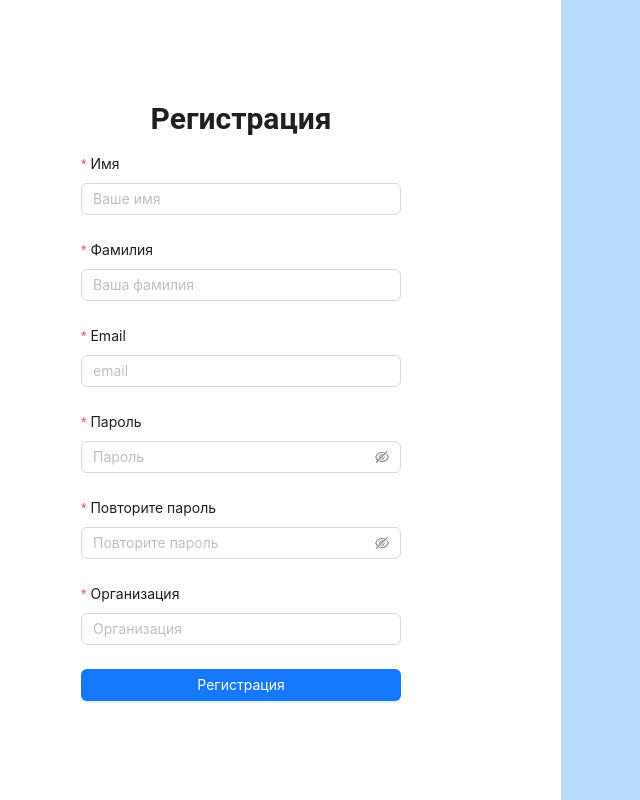
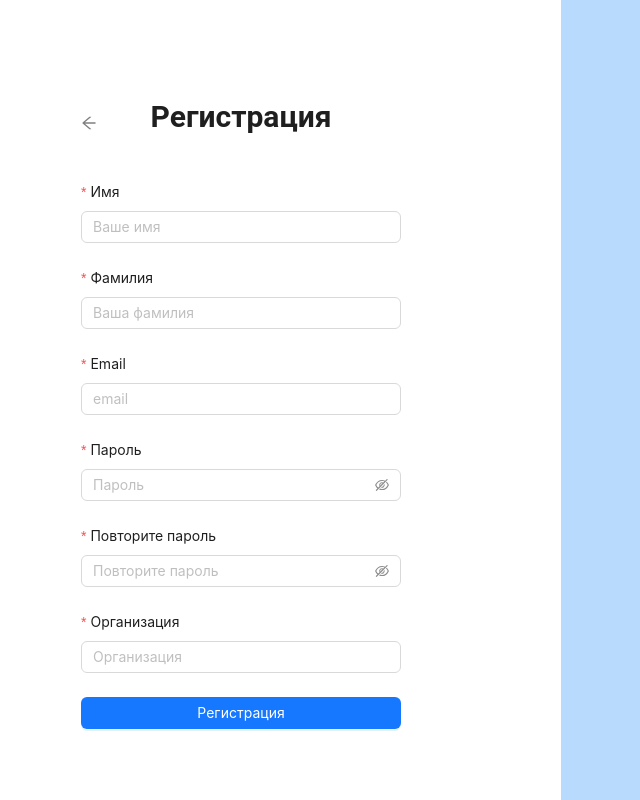
Before and after one commit to Sardorxon9/wr1, a React (Vite) app: page /register in a window 1280 px wide. Shown: the whole page, without its empty margins (79-719 px from the left). Built offline with nearby package versions, Linux system fonts and the light colour scheme.

Commit message:
fixed ui, added nav back
arrow back

```diff
--- a/src/components/login-signUp/registrationOwner.css
+++ b/src/components/login-signUp/registrationOwner.css
@@ -26,19 +26,41 @@ html, body {
     background-color: rgb(183, 218, 253);
 }
 
+.content-container {
+    display: flex;
+    justify-content: center;
+    align-items: center;
+    width: 100%;
+    padding-top: 50px; /* Add top padding to move the content down */
+}
+
 .signup-container {
     width: 50%;
+    white-space: nowrap;
+    position: relative;
+}
+
+.header-container {
+    display: flex;
+    align-items: center;
     justify-content: center;
-    align-items: center;
-    white-space: nowrap;
+    margin-bottom: 30px; /* Adds white space between header and form */
+    position: relative;
+}
+
+.back-link {
+    color: gray; /* Set the color of the arrow icon to gray */
+    position: absolute;
+    left: 0;
+    top: 50%; /* Vertically center the back link */
+    transform: translateY(-50%); /* Adjust for proper vertical centering */
 }
 
 .signup-text {
-    text-align: center;
-    margin-bottom: 30px; /* Adds white space between header and form */
     font-family: 'Roboto', sans-serif; /* Customize the font family */
     font-weight: 700; /* Customize the font weight */
     font-size: 24px; /* Customize the font size */
+    margin: 0; /* Remove default margin */
 }
 
 .signup-button {
--- a/src/components/login-signUp/registrationOwner.jsx
+++ b/src/components/login-signUp/registrationOwner.jsx
@@ -1,5 +1,7 @@
 import React from 'react';
 import { Form, Input, Button, Typography } from 'antd';
+import { Link } from 'react-router-dom';
+import { ArrowLeftOutlined } from '@ant-design/icons';
 import './registrationOwner.css';
 
 const { Title } = Typography;
@@ -16,8 +18,14 @@ const RegistrationOwner = () => {
   return (
     <div className="main-container">
       <div className="left-container">
+        <div className="content-container">
           <div className="signup-container">
+            <div className="header-container">
+              <Link to="/" className="back-link">
+                <ArrowLeftOutlined className="back-icon" />
+              </Link>
               <Title className="signup-text" level={2}>Регистрация</Title>
+            </div>
             <Form
               name="signup"
               initialValues={{ remember: true }}
@@ -81,6 +89,7 @@ const RegistrationOwner = () => {
             </Form>
           </div>
         </div>
+      </div>
       <div className="right-container"></div>
     </div>
   );
```
Lines whose indentation alone changed are shown as unchanged.
